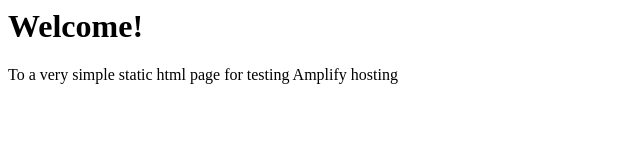
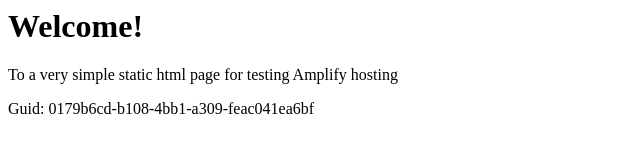
Before and after one commit to aws-aemilia-icn/Github-PR-Commit-Integration-Test-DoNotTouch-Gith-OKSLNVO2-v1-preprod-ap-northeast-2, a website: page src/index.html in a window 1280 px wide. Shown: the whole page, without its empty margins (0-640 px from the left). Drawn offline with Linux system fonts and the light colour scheme.

Commit message:
commit from integ tests

```diff
--- a/src/index.html
+++ b/src/index.html
@@ -1,3 +1,5 @@
+
+
 <html lang="en">
 
 <head>
@@ -10,6 +12,6 @@
 <body>
     <h1>Welcome!</h1>
     <p>To a very simple static html page for testing Amplify hosting</p>
-</body>
+    <p>Guid: 0179b6cd-b108-4bb1-a309-feac041ea6bf</p></body>
 
 </html>
```
